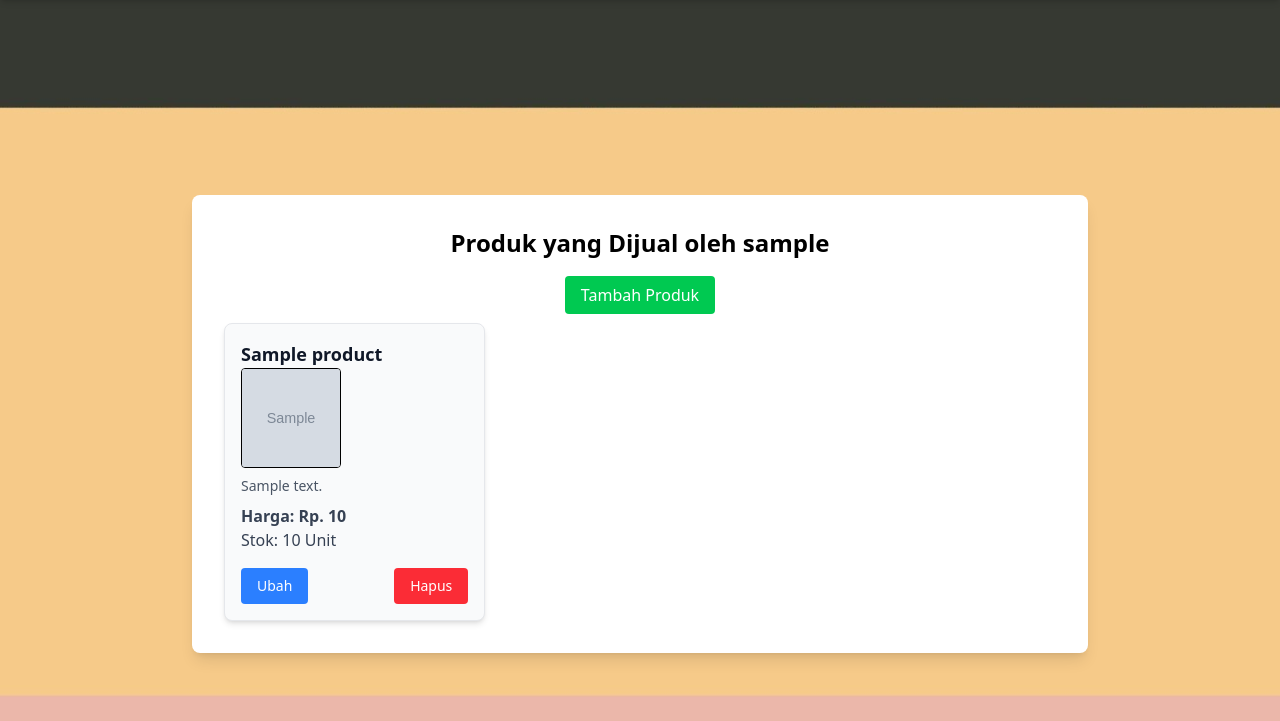
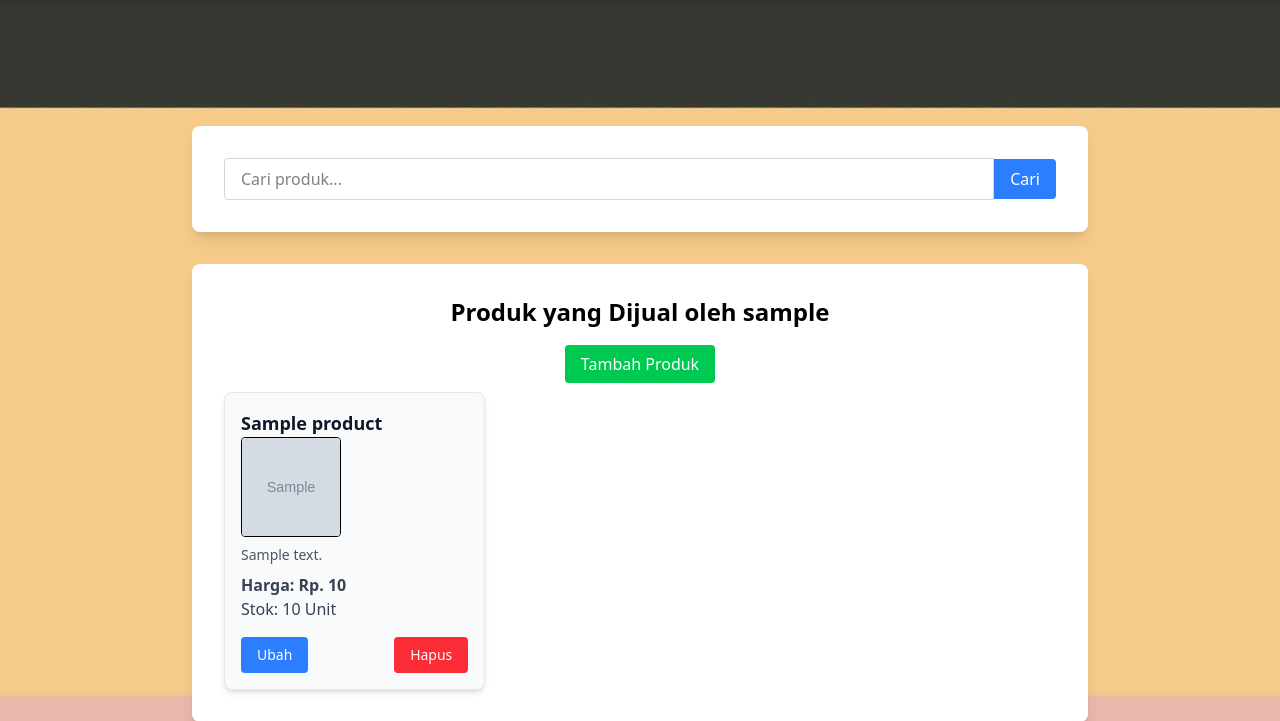
Before and after one commit to DTPL2025/tugas-proyek, a Flask app: page /produk/saya in a window 1280 px wide. Shown: the part 40-761 px from the top of the page. Run offline with Flask 3, Linux system fonts and the light colour scheme; a user stored in the database is signed in; tables that the repository leaves empty hold one stand-in row (values such as "Sample post"); grey boxes marked "Sample" are stand-in pictures.

Commit message:
implement search product as penjual

```diff
--- a/app/routes.py
+++ b/app/routes.py
@@ -264,3 +264,26 @@ def payment(order_id):
     total price: {order.total_price}\n
     receipt: {order.receipt_code}
 '''
+
+@app.route('/produk/cari', methods=['GET'])
+@login_required
+@swag_from('docs/search_product.yml')
+def search_product():
+    if current_user.role != 'Penjual':
+        flash('Anda tidak memiliki izin untuk mengakses halaman ini.', 'danger')
+        return redirect(url_for('home'))
+
+    query = request.args.get('q', '').strip()  # Ambil parameter pencarian dari query string
+    if not query:
+        flash('Masukkan kata kunci untuk mencari produk.', 'warning')
+        return redirect(url_for('etalase_product'))
+
+    # Cari produk berdasarkan nama yang dimiliki oleh penjual yang sedang login
+    products = Product.query.filter(
+        Product.seller_id == current_user.id,
+        Product.name.ilike(f'%{query}%')
+    ).all()
+
+    if not products:
+        flash('Tidak ada produk yang ditemukan.', 'info')
+    return render_template('etalase_product.jinja', products=products)
--- a/app/templates/etalase_product.jinja
+++ b/app/templates/etalase_product.jinja
@@ -2,8 +2,20 @@
 {% block title %}Produk yang Dijual{% endblock %}
 {% block body %}
 <body class="flex items-center justify-center min-h-screen">
+<!-- Search Bar -->
+        <div class="bg-white p-8 rounded-lg shadow-lg w-full max-w-4xl mb-8">
+            <form action="{{ url_for('search_product') }}" method="get" class="flex items-center">
+                <input type="text" name="q" placeholder="Cari produk..."
+                       class="border border-gray-300 rounded-l px-4 py-2 w-full focus:outline-none focus:ring-2 focus:ring-blue-500"
+                       required>
+                <button type="submit"
+                        class="bg-blue-500 text-white px-4 py-2 rounded-r hover:bg-blue-600">Cari</button>
+            </form>
+        </div>
     <div class="bg-white p-8 rounded-lg shadow-lg w-full max-w-4xl">
         <h1 class="text-2xl font-bold mb-6 text-center">Produk yang Dijual oleh {{ current_user.username }}</h1>
+
+
 
         <!-- Tombol Tambah Produk -->
         <div class="mb-4 text-center">
```
